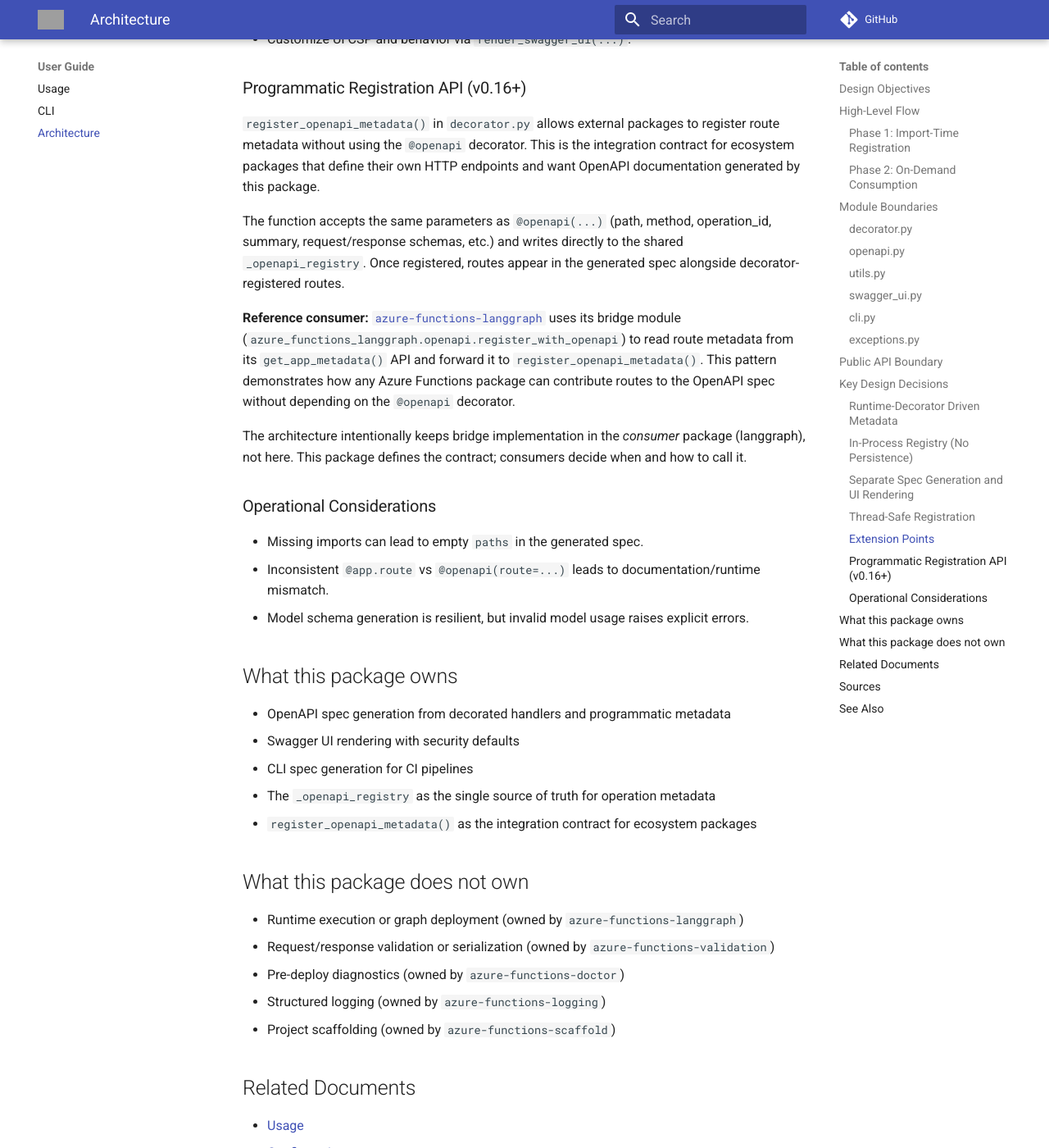
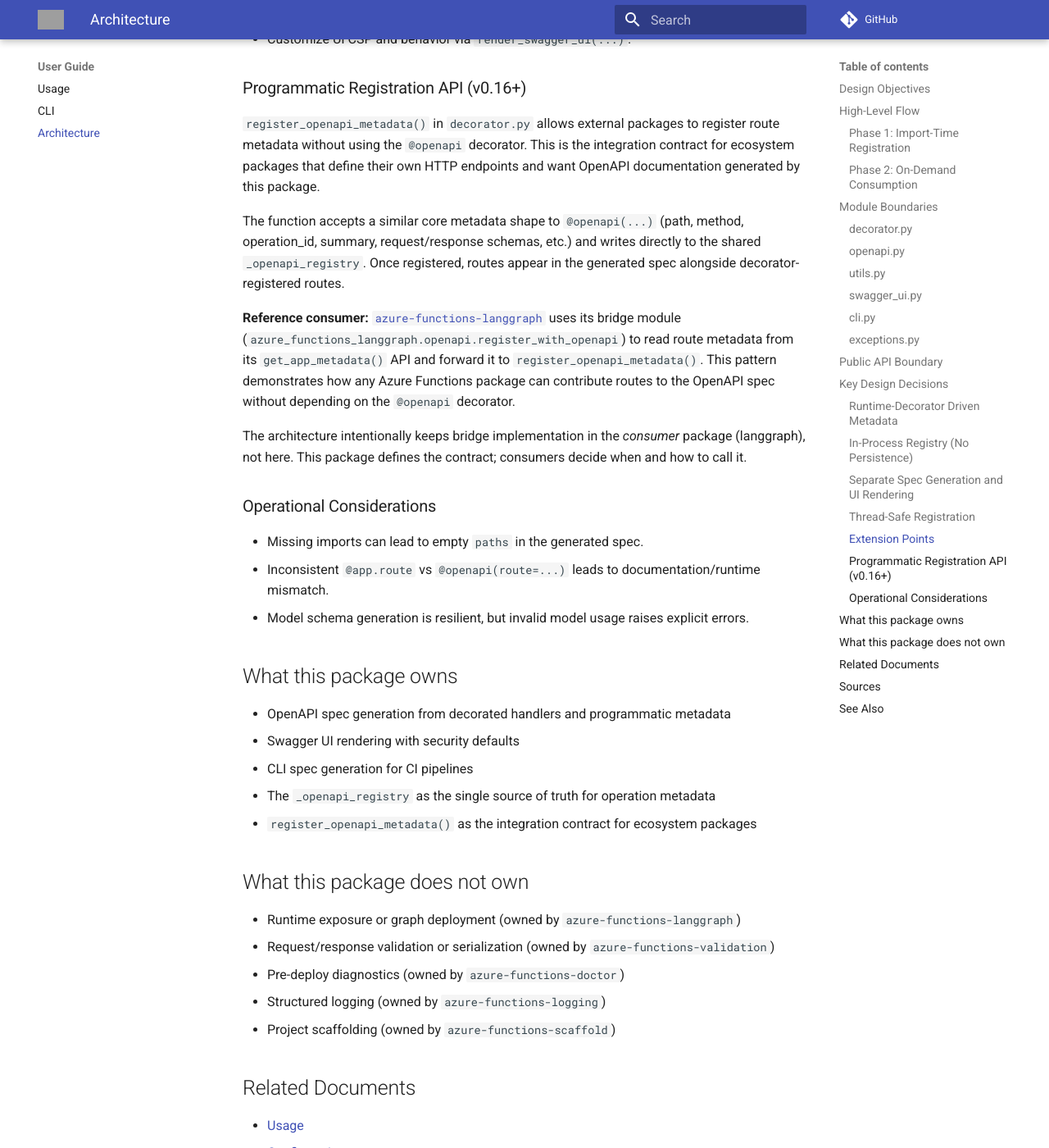
Before and after one commit to yeongseon/azure-functions-openapi, an MkDocs documentation site: the page built from docs/architecture.md, in a window 1280 px wide and 1400 px high, scrolled down 4223 px. Shown: the whole window at 82% size. Built offline with MkDocs 1.6.1 and Material for MkDocs 9.7.7, drawn with Linux system fonts in a browser that asks for light colours; comment, search, counter and statistics services are not loaded; grey boxes are pictures that could not be loaded.

Commit message:
fix: apply Oracle PR review — terminology alignment
- 'Runtime execution' → 'Runtime exposure' (matches langgraph's own framing)
- 'same parameters as @openapi' → 'similar core metadata shape' (factual fix)
- Design principle sentence updated for cross-repo consistency

```diff
--- a/docs/architecture.md
+++ b/docs/architecture.md
@@ -162,7 +162,7 @@ The `_openapi_registry` is protected by `threading.RLock`, ensuring safe concurr
 
 `register_openapi_metadata()` in `decorator.py` allows external packages to register route metadata without using the `@openapi` decorator. This is the integration contract for ecosystem packages that define their own HTTP endpoints and want OpenAPI documentation generated by this package.
 
-The function accepts the same parameters as `@openapi(...)` (path, method, operation_id, summary, request/response schemas, etc.) and writes directly to the shared `_openapi_registry`. Once registered, routes appear in the generated spec alongside decorator-registered routes.
+The function accepts a similar core metadata shape to `@openapi(...)` (path, method, operation_id, summary, request/response schemas, etc.) and writes directly to the shared `_openapi_registry`. Once registered, routes appear in the generated spec alongside decorator-registered routes.
 
 **Reference consumer:** [`azure-functions-langgraph`](https://github.com/yeongseon/azure-functions-langgraph) uses its bridge module (`azure_functions_langgraph.openapi.register_with_openapi`) to read route metadata from its `get_app_metadata()` API and forward it to `register_openapi_metadata()`. This pattern demonstrates how any Azure Functions package can contribute routes to the OpenAPI spec without depending on the `@openapi` decorator.
 
@@ -184,7 +184,7 @@ The architecture intentionally keeps bridge implementation in the *consumer* pac
 
 ## What this package does not own
 
-- Runtime execution or graph deployment (owned by `azure-functions-langgraph`)
+- Runtime exposure or graph deployment (owned by `azure-functions-langgraph`)
 - Request/response validation or serialization (owned by `azure-functions-validation`)
 - Pre-deploy diagnostics (owned by `azure-functions-doctor`)
 - Structured logging (owned by `azure-functions-logging`)
```
Also changed, not shown: README.md (+2 -2 lines).
